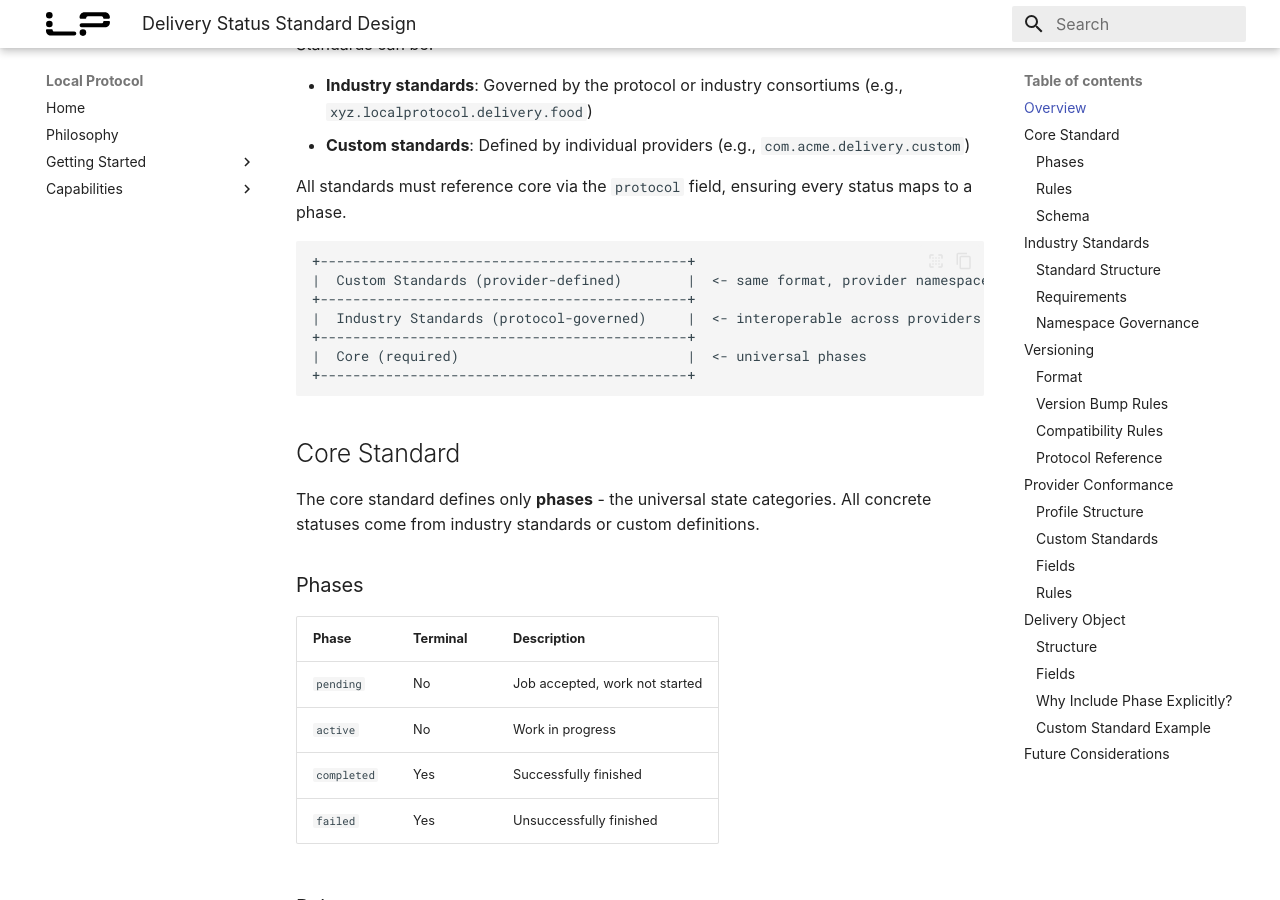
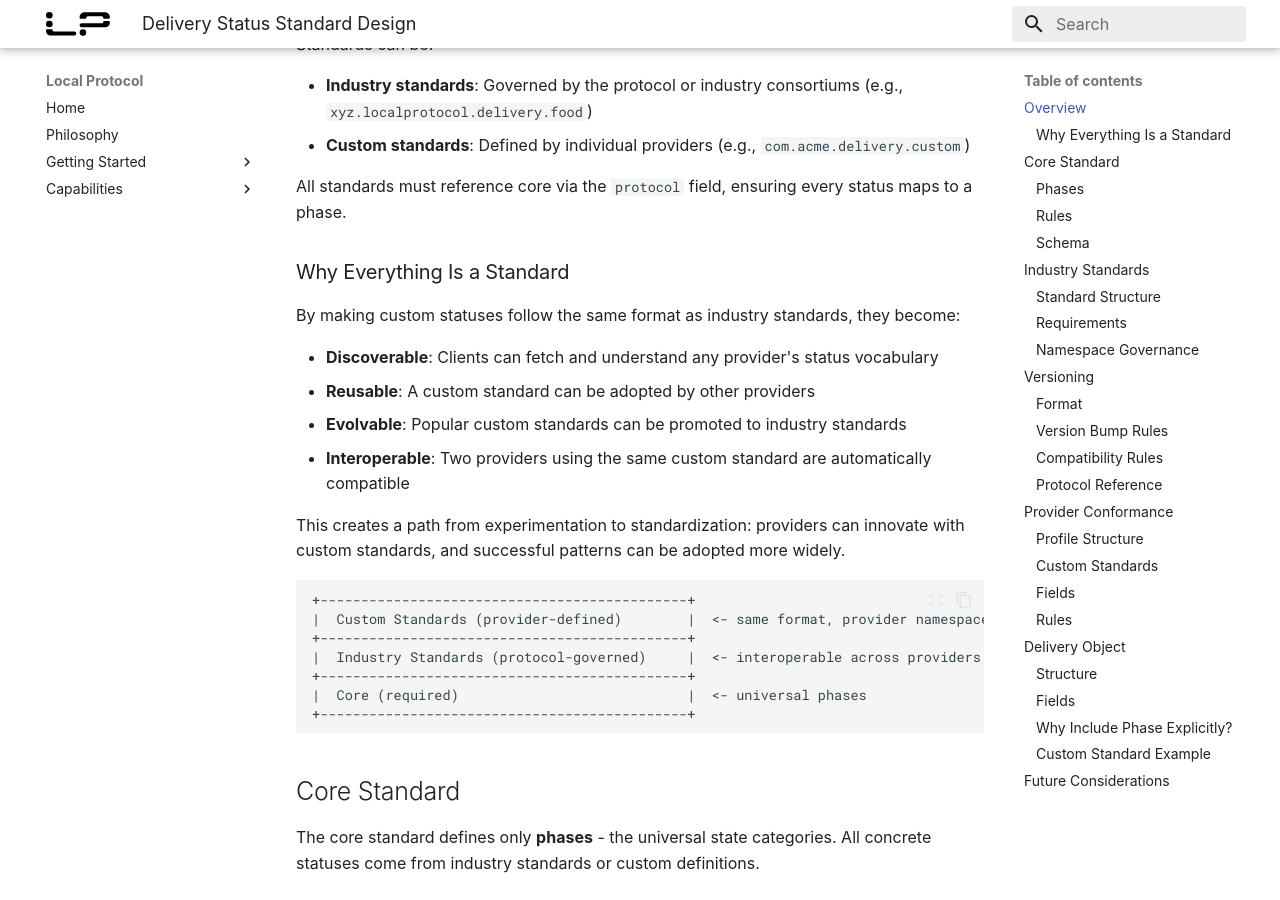
Before and after one commit to Palette-Labs-Inc/local-protocol, an MkDocs documentation site: the page built from docs/plans/2026-01-30-delivery-status-standard-design.md, in a window 1280 px wide and 900 px high, scrolled down 442 px. Built offline with MkDocs 1.6.1 and Material for MkDocs 9.7.7, drawn with Linux system fonts in a browser that asks for light colours; some web fonts are replaced.

Commit message:
Document benefits of unified standard model
Standards are discoverable, reusable, evolvable, and interoperable -
creating a path from experimentation to standardization.

````diff
--- a/docs/plans/2026-01-30-delivery-status-standard-design.md
+++ b/docs/plans/2026-01-30-delivery-status-standard-design.md
@@ -16,6 +16,17 @@ Standards can be:
 - **Custom standards**: Defined by individual providers (e.g., `com.acme.delivery.custom`)
 
 All standards must reference core via the `protocol` field, ensuring every status maps to a phase.
+
+### Why Everything Is a Standard
+
+By making custom statuses follow the same format as industry standards, they become:
+
+- **Discoverable**: Clients can fetch and understand any provider's status vocabulary
+- **Reusable**: A custom standard can be adopted by other providers
+- **Evolvable**: Popular custom standards can be promoted to industry standards
+- **Interoperable**: Two providers using the same custom standard are automatically compatible
+
+This creates a path from experimentation to standardization: providers can innovate with custom standards, and successful patterns can be adopted more widely.
 
 ```
 +---------------------------------------------+
````
Also changed, not shown: docs/capabilities/delivery/standards/overview.md (+11 -0 lines).
